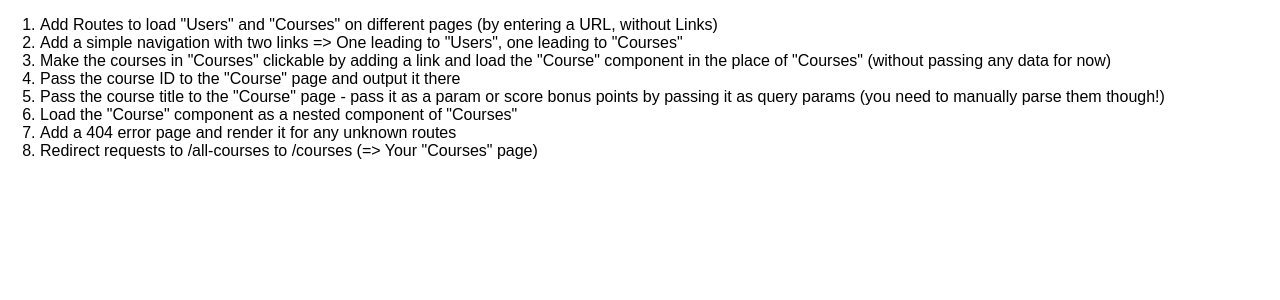
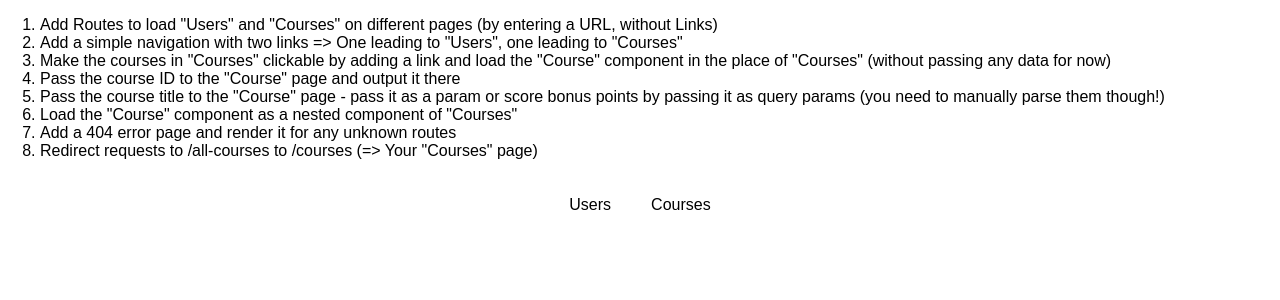
Before and after one commit to Krossmaskinen/udemy-react-routing--asignment-problem, a React (Create React App) app: page / in a window 1280 px wide. Shown: the top 300 px of the page. Built offline with nearby package versions, Linux system fonts and the light colour scheme.

Commit message:
Links: - add nav links - add App styling

```diff
--- /dev/null
+++ b/src/App.css
@@ -0,0 +1,23 @@
+.App nav ul {
+    list-style: none;
+    margin: 0;
+    padding: 0;
+    text-align: center;
+}
+
+.App nav li {
+    display: inline-block;
+    padding: 20px;
+    margin: 0;
+}
+
+.App nav a {
+    text-decoration: none;
+    color: black;
+}
+
+.App nav a:hover,
+.App nav a:active,
+.App nav a.active {
+    color: orangered;
+}
--- a/src/App.js
+++ b/src/App.js
@@ -1,5 +1,6 @@
 import React, { Component } from 'react';
-import { BrowserRouter, Route, Switch } from 'react-router-dom';
+import { BrowserRouter, Route, Switch, NavLink } from 'react-router-dom';
+import './App.css';
 
 import Courses from './containers/Courses/Courses';
 import Users from './containers/Users/Users';
@@ -8,8 +9,8 @@
     render() {
         return (
             <BrowserRouter>
-                <div>
-                    <div className="App">
+                <div className="App">
+                    <div>
                         <ol style={{ textAlign: 'left' }}>
                             <li>Add Routes to load "Users" and "Courses" on different pages (by entering a URL, without Links)</li>
                             <li>Add a simple navigation with two links => One leading to "Users", one leading to "Courses"</li>
@@ -22,10 +23,23 @@
                         </ol>
                     </div>
 
-                    <Switch>
-                        <Route path="/users" component={Users} />
-                        <Route path="/courses" component={Courses} />
-                    </Switch>
+                    <main>
+                        <nav>
+                            <ul>
+                                <li>
+                                    <NavLink to="/users">Users</NavLink>
+                                </li>
+                                <li>
+                                    <NavLink to="/courses">Courses</NavLink>
+                                </li>
+                            </ul>
+                        </nav>
+
+                        <Switch>
+                            <Route path="/users" component={Users} />
+                            <Route path="/courses" component={Courses} />
+                        </Switch>
+                    </main>
                 </div>
             </BrowserRouter>
         );
```
